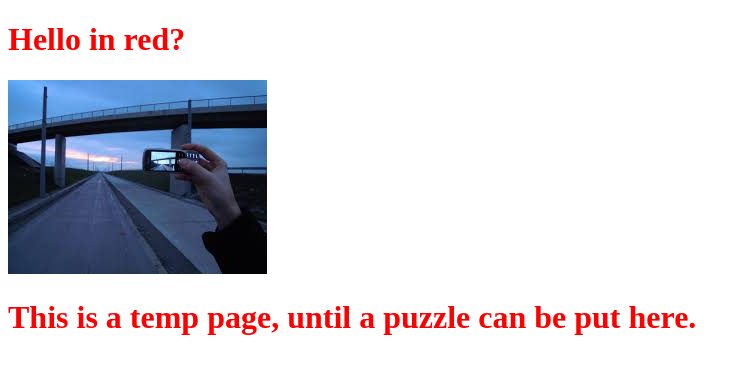
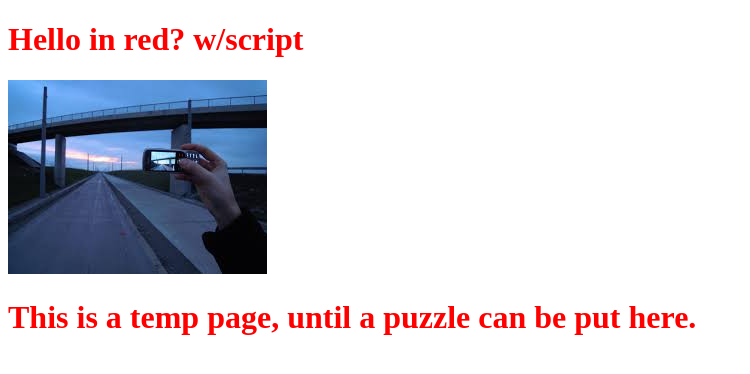
Before and after one commit to amoldybuffalo/amoldybuffalo.github.io, a Jekyll site: the page built from docs/index.md, in a window 1280 px wide. Shown: the top 374 px of the page, without its empty margins (0-750 px from the left). Built offline with Jekyll 4.4.1, drawn with Linux system fonts in a browser that asks for light colours; our own code applies the rules of GitHub Pages for plain Markdown files.

Commit message:
autogenerated

```diff
--- a/docs/index.md
+++ b/docs/index.md
@@ -4,7 +4,10 @@ h1
 	color:red;
 }
 </style>
-<h1> Hello in red? </h1>
+<h1> Hello in red? w/script </h1>
 
 <img src="image.jpg"/>
+<script>
+alert("hello");
+</script>
 # This is a temp page, until a puzzle can be put here.
```
